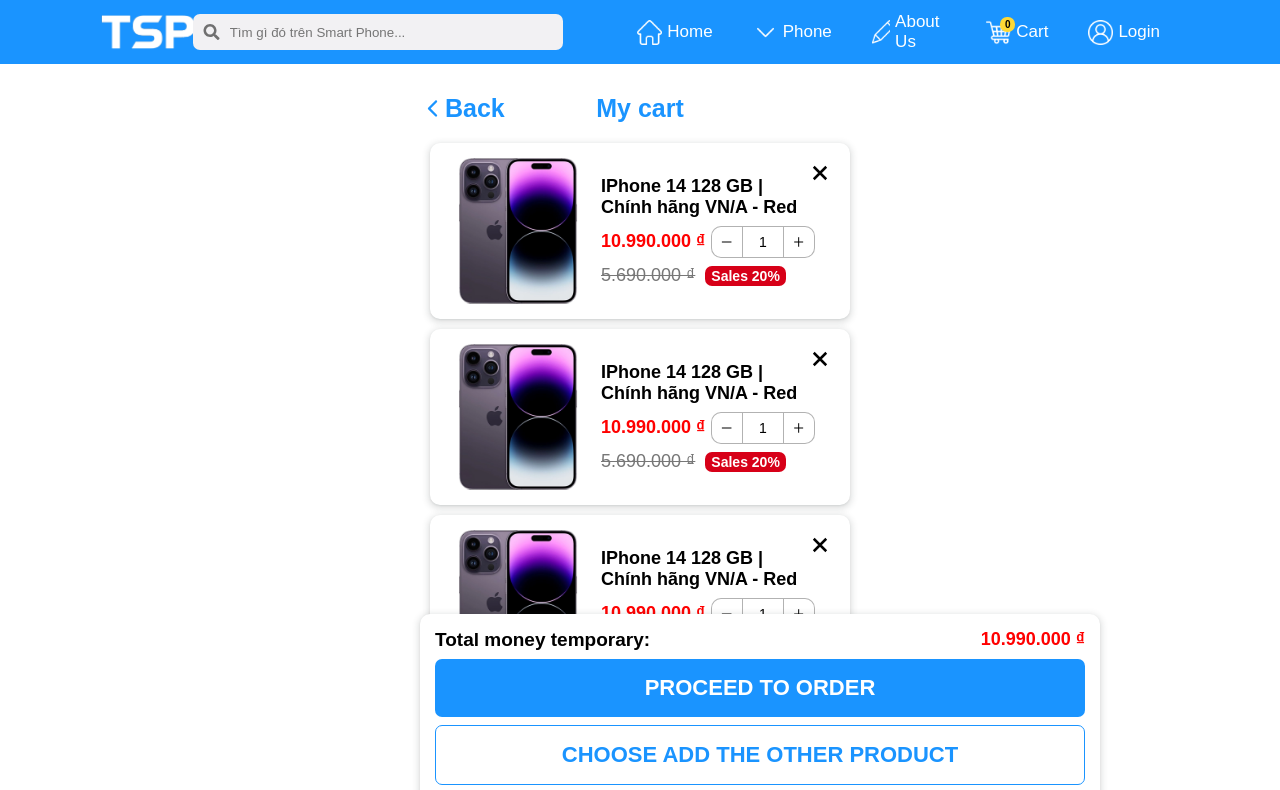
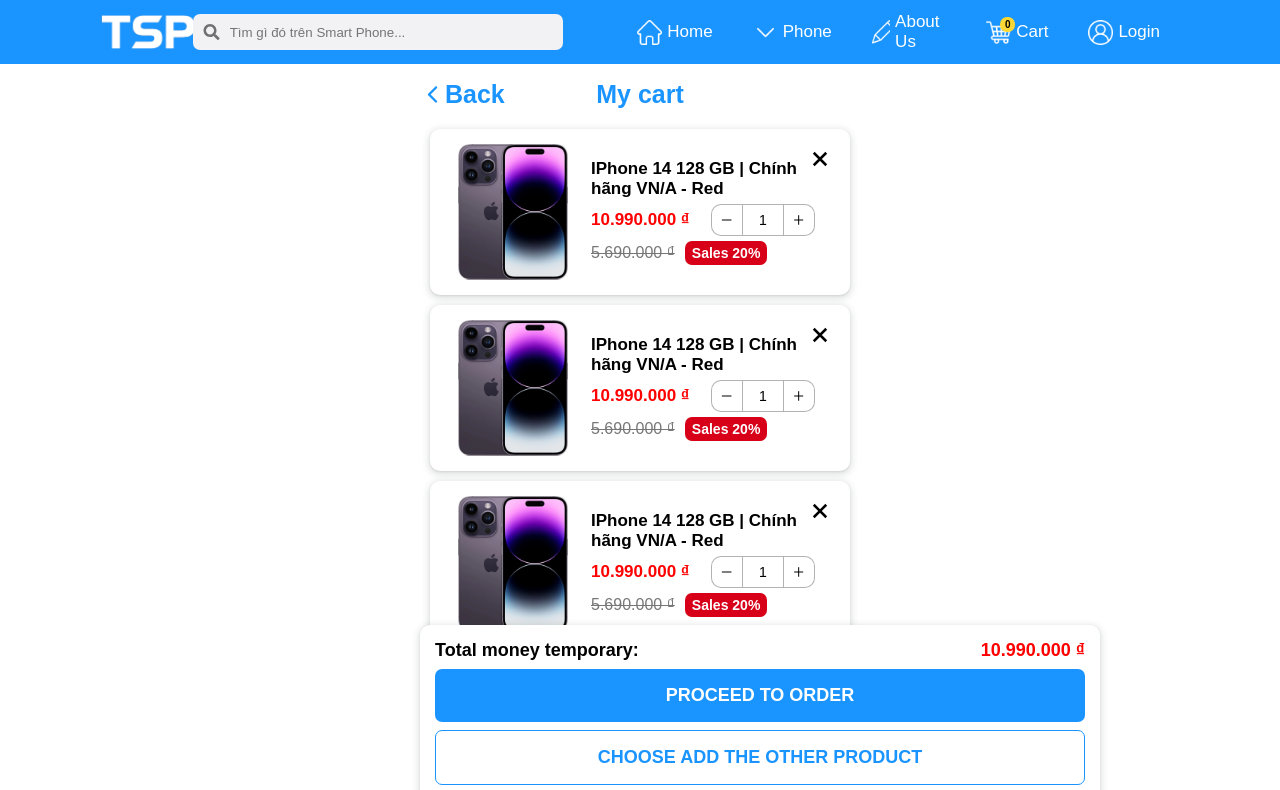
Before and after one commit to Vanboizz/phoneFrontend, a React (Create React App) app in the folder my-app/: page /cart in a window 1280 px wide. Shown: the top 790 px of the page. Built offline with nearby package versions, Linux system fonts and the light colour scheme; the HTML template or start-up script is replaced by a standard one.

Commit message:
change cart

```diff
--- a/my-app/src/pages/cart/Cart.css
+++ b/my-app/src/pages/cart/Cart.css
@@ -5,7 +5,7 @@
 }
 
 .cart {
-    padding: 94px 420px 0px;
+    padding: 80px 420px 0px;
 }
 
 .title__icon {
@@ -46,7 +46,7 @@
 }
 
 .item__img {
-    height: 146px;
+    height: 136px;
 }
 
 .item__info {
@@ -62,7 +62,7 @@
     text-decoration: none;
     font-weight: 600;
     color: black;
-    font-size: 18px;
+    font-size: 17px;
 }
 
 .change-quantity {
@@ -125,7 +125,7 @@
 
 .info__sale-price {
     color: red;
-    font-size: 18px;
+    font-size: 17px;
     font-weight: 600;
 }
 
@@ -139,7 +139,7 @@
 
 .info__sale-regular {
     color: #777;
-    font-size: 18px;
+    font-size: 16px;
     text-decoration: line-through;
 }
 
@@ -148,7 +148,7 @@
     color: white;
     font-weight: 600;
     font-size: 14px;
-    padding: 2px 6px;
+    padding: 4px 7px;
     border-radius: 7px;
     margin-left: 10px;
 }
@@ -174,7 +174,7 @@
 
 .title__text {
     font-weight: 600;
-    font-size: 19px;
+    font-size: 18px;
 }
 
 .title__price {
@@ -190,7 +190,7 @@
 
 .btn-submit__order {
     text-transform: uppercase;
-    font-size: 22px;
+    font-size: 18px;
     font-weight: 600;
     padding: 16px 0px;
     color: white;
@@ -206,7 +206,7 @@
 
 .btn-submit__add-product {
     text-transform: uppercase;
-    font-size: 22px;
+    font-size: 18px;
     font-weight: 600;
     padding: 16px 0px;
     color: #1A94FF;
--- a/my-app/src/pages/cart/Cart.jsx
+++ b/my-app/src/pages/cart/Cart.jsx
@@ -16,10 +16,8 @@
     const [count, setQuantity] = useState(1)
     return (
         <>
-            <Header/>
+            <Header />
             <div className='cart'>
-
-
                 <h1 className='cart__title'>
                     My cart
                     <div className='title__back'>
```
Lines whose indentation alone changed are shown as unchanged.
